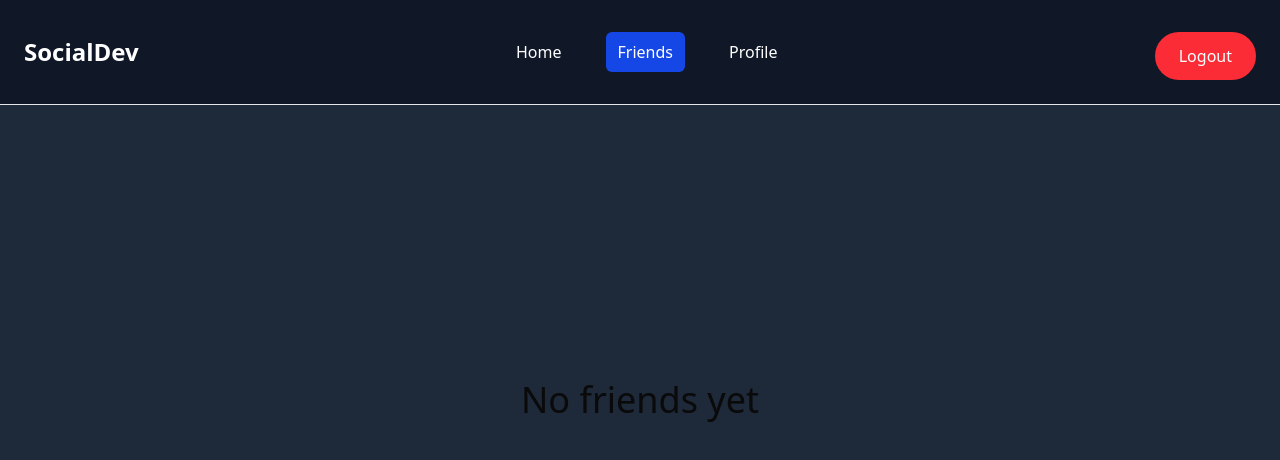
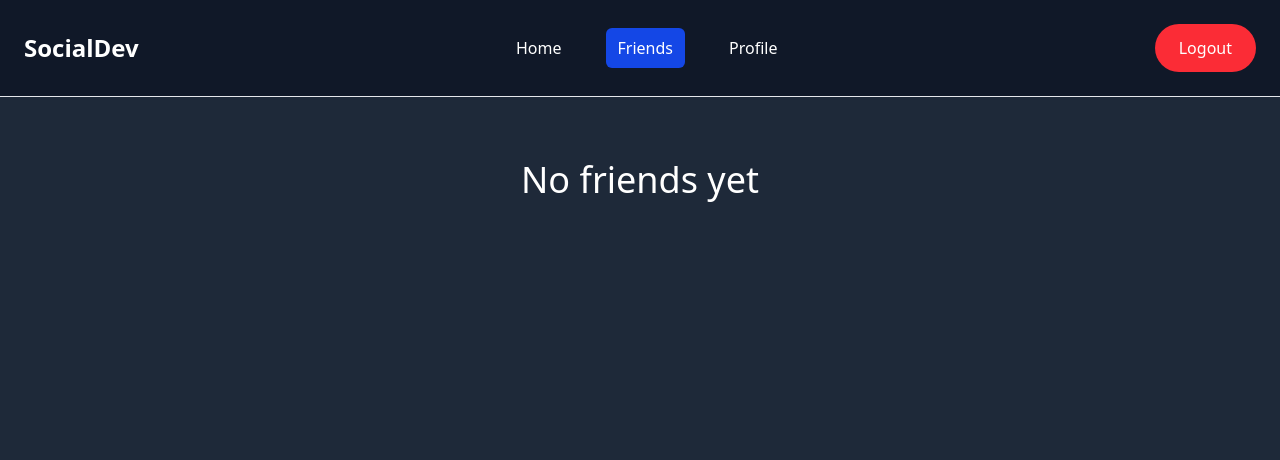
Before and after one commit to marlonpondavilla/social-dev, a Next.js app: page /friends in a window 1280 px wide. Shown: the top 460 px of the page. Built offline with nearby package versions, Linux system fonts and the light colour scheme; no server answers.

Commit message:
refactor layout and styling; update FriendsPage and HomePage structure; enhance ProfilePage layout; adjust LogoutButton styling; improve PostCard component spacing

```diff
--- a/src/app/(dashboard)/friends/page.tsx
+++ b/src/app/(dashboard)/friends/page.tsx
@@ -2,8 +2,8 @@
 const FriendsPage = async () => {
   await new Promise((resolve) => setTimeout(resolve, 1000)); // Simulate a delay
   return (
-    <div className="flex flex-col items-center justify-center h-screen gap-4">
-      <h1 className="text-center text-4xl">No friends yet</h1>
+    <div className="flex flex-col items-center justify-center gap-4">
+      <h1 className="text-center text-4xl ">No friends yet</h1>
     </div>
   )
 }
--- a/src/app/(dashboard)/home/page.tsx
+++ b/src/app/(dashboard)/home/page.tsx
@@ -6,9 +6,11 @@ import { fetchUserPosts } from '@/actions/userPostActions';
 const HomePage = async () => {
   await new Promise((resolve) => setTimeout(resolve, 1000)); // Simulate a delay
   return (
-    <HomePageClient>
+    <main className="flex flex-col items-center justify-center text-white">
+      <h1 className="text-4xl mb-8">Today's posts from developers in your guild.</h1>
       <PostCard />
-    </HomePageClient>  )
+    </main>
+  )
 }
 
 export default HomePage
--- a/src/app/(dashboard)/layout.tsx
+++ b/src/app/(dashboard)/layout.tsx
@@ -6,9 +6,11 @@ export default function HomeLayout({
   children: React.ReactNode
 }){
   return(
-    <div className="bg-gray-800">
+    <div className="text-white">
       <Navbar/>
-      {children}
+      <div className="pt-[10rem]">
+        {children}
+      </div>
     </div>
   )
 }
--- a/src/app/(dashboard)/profile/profile-page.tsx
+++ b/src/app/(dashboard)/profile/profile-page.tsx
@@ -28,7 +28,7 @@ const ProfilePageClient = () => {
 
   return (
     <>
-      <div className="profile-container flex flex-col items-center justify-center h-screen gap-2 mt-[6rem]">
+      <div className="profile-container flex flex-col items-center justify-center gap-2">
         <div className="relative">
           <Image
             src={userData?.photoURL || "/images/defaultProfile.png"}
@@ -42,7 +42,7 @@ const ProfilePageClient = () => {
         </div>
         <div className="flex flex-col items-center justify-center text-base font-semibold text-white dark:text-white space-y-2">
           <p>{userData?.displayName}</p>
-          <p className="bg-purple-100 text-purple-800 text-sm font-medium me-2 px-2.5 py-0.5 rounded-sm dark:bg-purple-900 dark:text-purple-300 text-center">FullStack</p>
+          <p className="bg-purple-100 text-purple-800 text-sm font-medium me-2 px-2.5 py-0.5 my-2 rounded-sm dark:bg-purple-900 dark:text-purple-300 text-center">FullStack</p>
         </div>
         <div className="create-post-container flex-col items-center justify-center gap-2 border-2 text-md p-4 font-light mt-4 w-[38rem] rounded-b-md">
           <div className="post-input flex justify-center space-x-2">
@@ -82,7 +82,7 @@ const ProfilePageClient = () => {
         </div>
 
         <div className="post-container">
-          <PostCard />
+          {/* <PostCard /> */}
         </div>
       </div>
     </>
--- a/src/app/layout.tsx
+++ b/src/app/layout.tsx
@@ -27,7 +27,7 @@ export default function RootLayout({
   return (
     <html lang="en">
       <body
-        className={`${geistSans.variable} ${geistMono.variable} antialiased`}
+        className={`${geistSans.variable} ${geistMono.variable} antialiased bg-gray-800`}
         >
         <AuthProvider>
           {children}
--- a/src/components/logoutButton.tsx
+++ b/src/components/logoutButton.tsx
@@ -9,7 +9,7 @@ const LogoutButton = () => {
   return (
     <div>
       <button
-        className='bg-red-500 py-3 px-6 mt-2 text-white rounded-full hover:bg-red-400 cursor-pointer'
+        className='bg-red-500 py-3 px-6 text-white rounded-full hover:bg-red-400 cursor-pointer'
         onClick={logout}
       >
         Logout
--- a/src/components/postCard.tsx
+++ b/src/components/postCard.tsx
@@ -36,7 +36,7 @@ export default function PostCard() {
   }, []);
 
   return (
-    <div className="flex flex-col items-center justify-center gap-4 py-8">
+    <div className="flex flex-col items-center justify-center gap-4 py-8 ">
       {
         posts.map((post, index) => (
           <div key={index} className="relative flex items-start gap-4 bg-white p-6 shadow-lg rounded-xl w-full max-w-[600px] dark:bg-gray-800">
```
